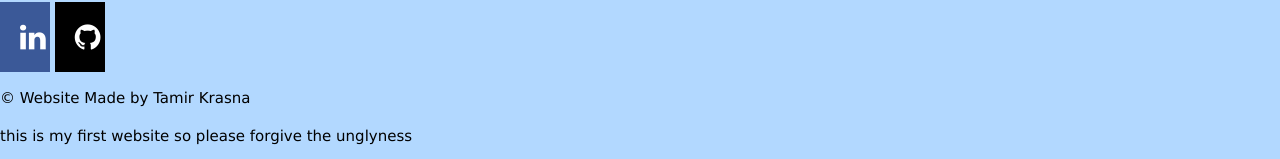
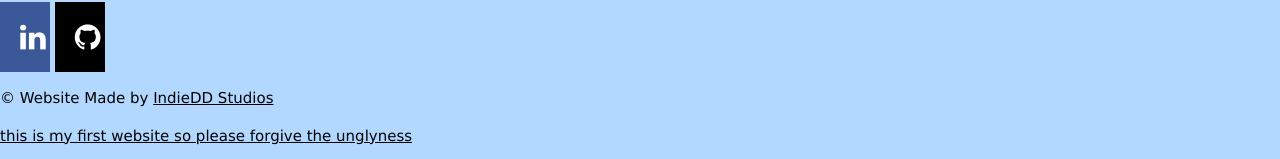
Before and after one commit to Tank1334/Tank1334.github.io, a plain HTML site: page index.html in a window 1280 px wide. Shown: the part 2113-2272 px from the top of the page. Drawn offline with nearby package versions, Linux system fonts and the light colour scheme.

Commit message:
changed the footer to include indiedddd

```diff
--- a/index.html
+++ b/index.html
@@ -136,7 +136,7 @@
       <a target="_blank" href="https://www.linkedin.com/in/tamir-krasna-465754200/" class="fa fa-linkedin"></a>
       <a target="_blank "href="https://github.com/Tank1334/" class="fa fa-github"></a>
 
-      <p>© Website Made by Tamir Krasna</p>
+      <p>© Website Made by <a target="_blank" href="https://indieddstudio.com">IndieDD Studios</p>
       <p>this is my first website so please forgive the unglyness</p>
     </footer>
 
```
